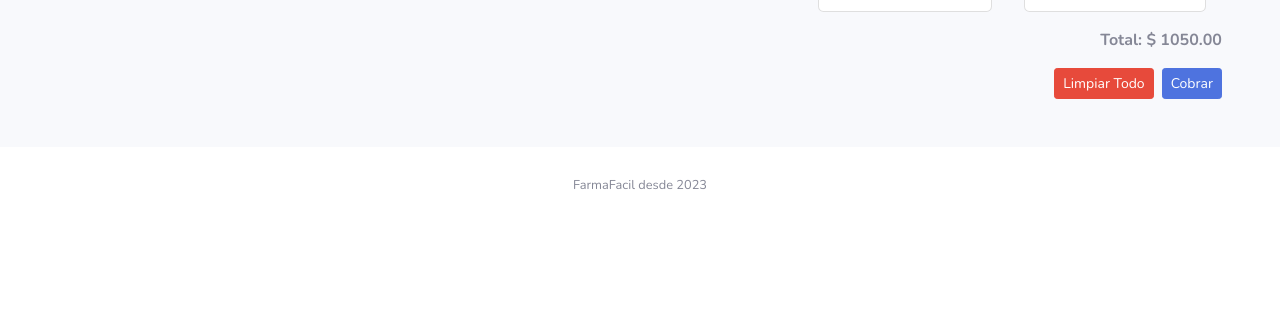
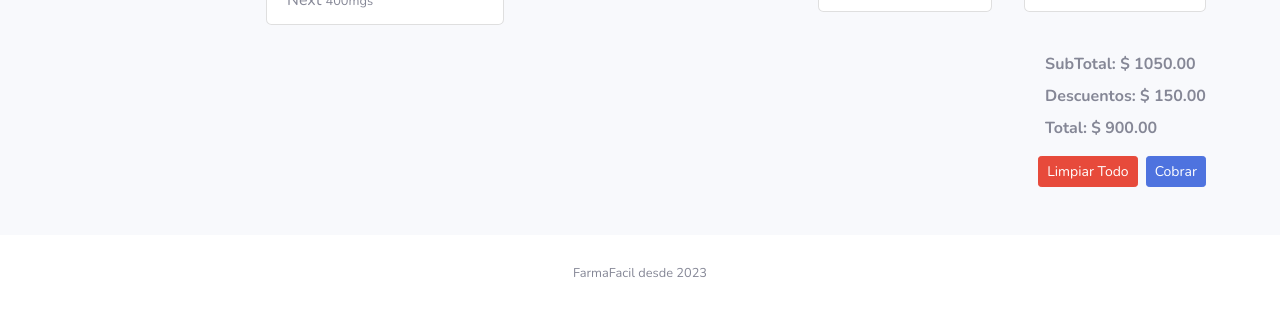
Before and after one commit to mike2611/farmafacil, a website with bundled scripts: page puntoVenta.html in a window 1280 px wide. Shown: the part 564-876 px from the top of the page. Before the commit the page ends 800 px from the top, so only its background shows below. Built offline with nearby package versions, Linux system fonts and the light colour scheme.

Commit message:
Add Subtotal and Descuentos

```diff
--- a/puntoVenta.html
+++ b/puntoVenta.html
@@ -198,10 +198,14 @@
                                         </ul>
                                     </div>
 
-                                    <p class="d-flex flex-row-reverse">
-                                        <b> Total: $ 1050.00</b>
-                                    </p>
-                                    <div class="d-flex flex-row-reverse mb-5">
+                                    <div class="d-flex flex-row justify-content-end m-3">
+                                        <div class="d-flex flex-column">
+                                            <b class="mt-2"> SubTotal: $ 1050.00</b>
+                                            <b class="mt-2"> Descuentos: $ 150.00</b>
+                                            <b class="mt-2"> Total: $ 900.00</b>
+                                        </div>
+                                    </div>
+                                    <div class="d-flex flex-row-reverse mb-5 mr-3">
                                         <button type="button" class="ml-2 btn btn-primary btn-sm">Cobrar</button>
                                         <button type="button" class="ml-2 btn btn-danger btn-sm">Limpiar Todo</button>
                                     </div>
```
